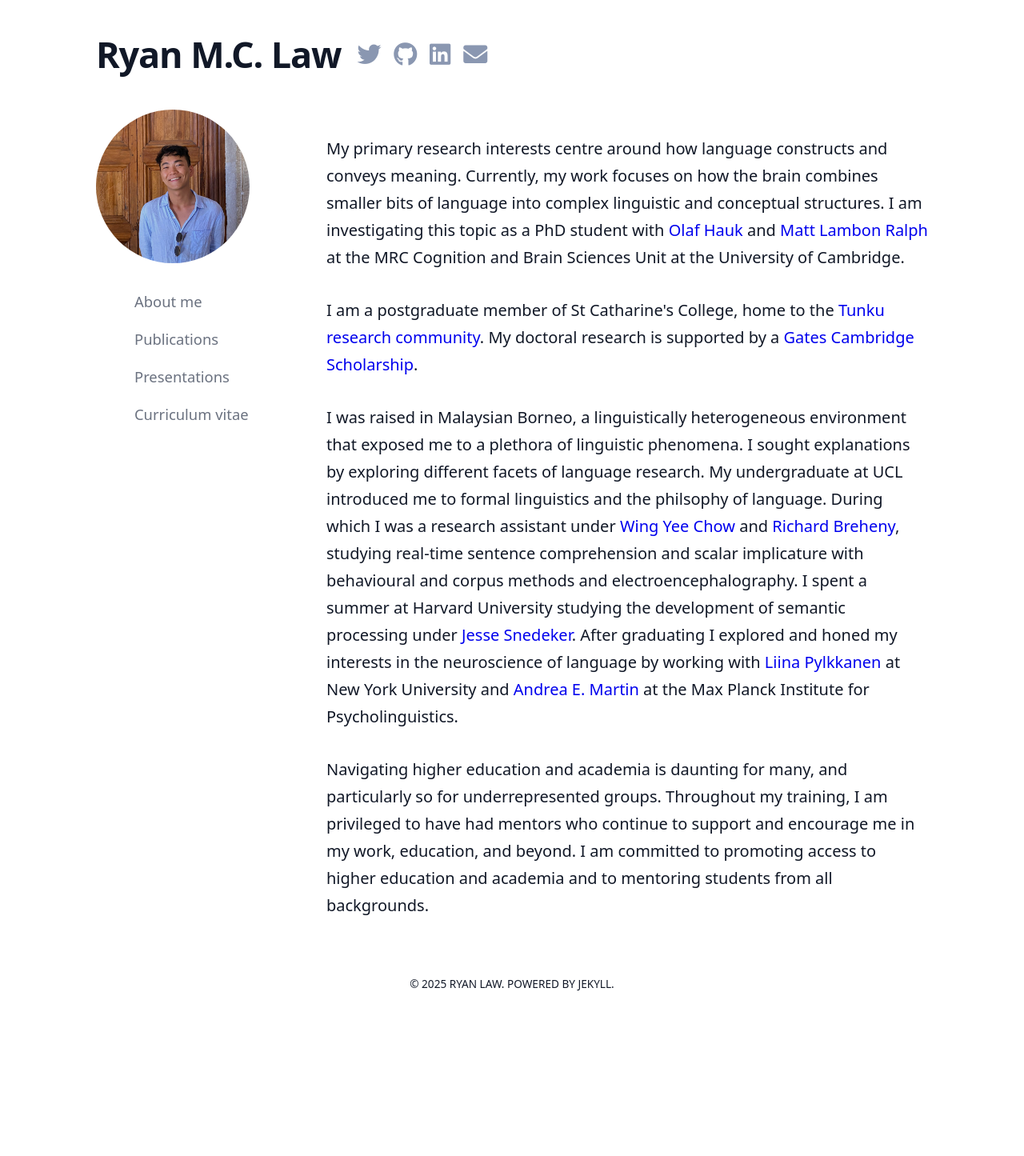
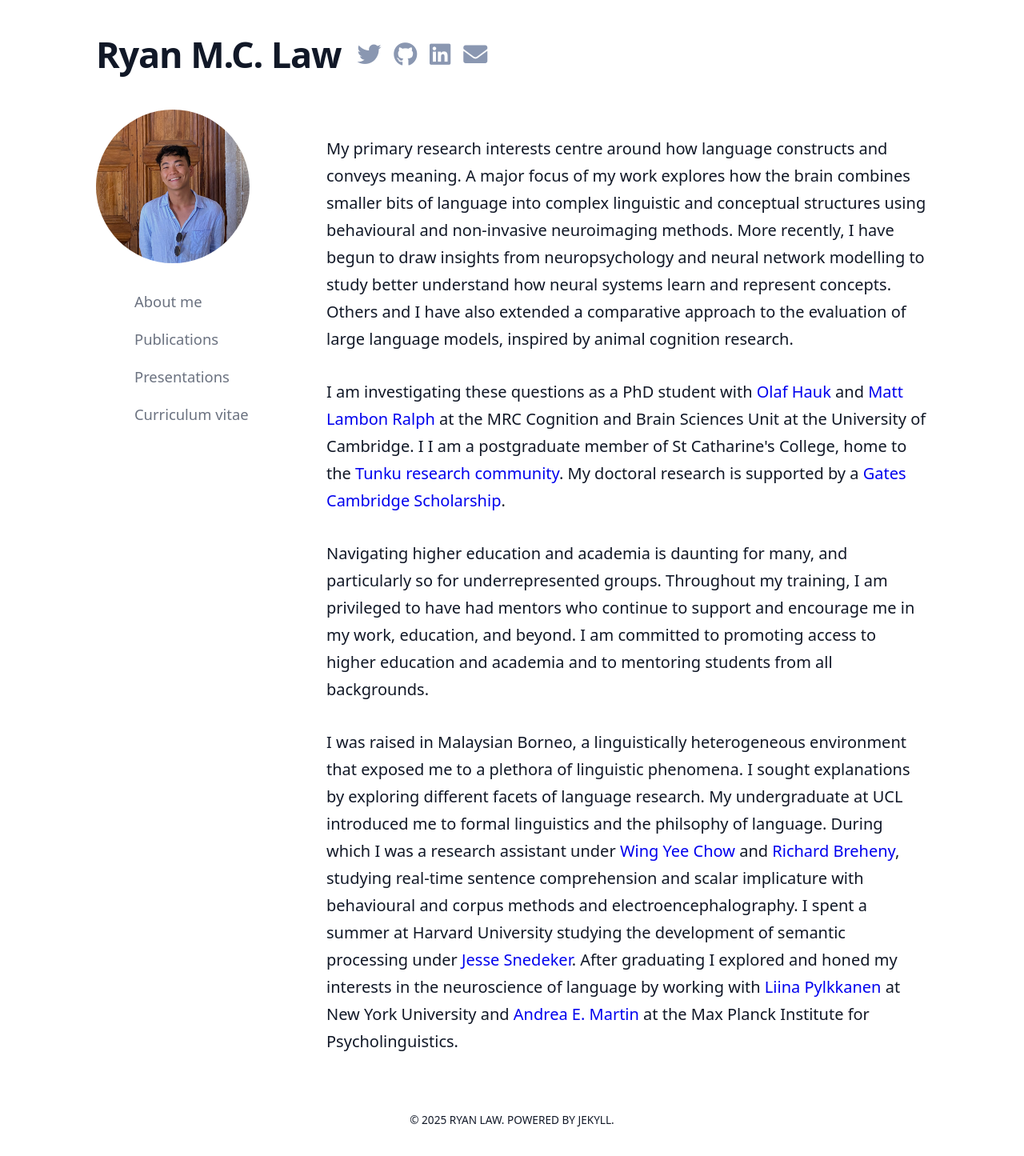
Before and after one commit to rmc-law/rmc-law.github.io, a Jekyll site: the page built from index.md, in a window 1280 px wide. Shown: the whole page at 80% size. Built offline with Jekyll 4.4.1, drawn with Linux system fonts in a browser that asks for light colours; some web fonts are replaced; a style sheet for code colours, icons or effects is not loaded; before the commit the page ends 1275 px from its top, so only the background shows below that.

Commit message:
update about

```diff
--- a/_includes/about.html
+++ b/_includes/about.html
@@ -1,8 +1,8 @@
-<p>My primary research interests centre around how language constructs and conveys meaning. Currently, my work focuses on how the brain combines smaller bits of language into complex linguistic and conceptual structures. I am investigating this topic as a PhD student with <a href="https://www.neuroscience.cam.ac.uk/directory/profile.php?olafhauk" target="_blank">Olaf Hauk</a> and <a href="http://www.mrc-cbu.cam.ac.uk/people/Matt.Lambon-Ralph/" target="_blank">Matt Lambon Ralph</a> at the MRC Cognition and Brain Sciences Unit at the University of Cambridge.</p>
+<p>My primary research interests centre around how language constructs and conveys meaning. A major focus of my work explores how the brain combines smaller bits of language into complex linguistic and conceptual structures using behavioural and non-invasive neuroimaging methods. More recently, I have begun to draw insights from neuropsychology and neural network modelling to study better understand how neural systems learn and represent concepts. Others and I have also extended a comparative approach to the evaluation of large language models, inspired by animal cognition research.</p>
 
-<p>I am a postgraduate member of St Catharine's College, home to the <a href="https://www.caths.cam.ac.uk/research/tunku" target="_blank">Tunku research community</a>. My doctoral research is supported by a <a href="https://gatescambridge.org/" target="_blank" title="Gates Cambridge Scholarship">Gates Cambridge Scholarship</a>.</p>
+<p>I am investigating these questions as a PhD student with <a href="https://www.neuroscience.cam.ac.uk/directory/profile.php?olafhauk" target="_blank">Olaf Hauk</a> and <a href="http://www.mrc-cbu.cam.ac.uk/people/Matt.Lambon-Ralph/" target="_blank">Matt Lambon Ralph</a> at the MRC Cognition and Brain Sciences Unit at the University of Cambridge. I I am a postgraduate member of St Catharine's College, home to the <a href="https://www.caths.cam.ac.uk/research/tunku" target="_blank">Tunku research community</a>. My doctoral research is supported by a <a href="https://gatescambridge.org/" target="_blank" title="Gates Cambridge Scholarship">Gates Cambridge Scholarship</a>.</p>
+
+<p>Navigating higher education and academia is daunting for many, and particularly so for underrepresented groups. Throughout my training, I am privileged to have had mentors who continue to support and encourage me in my work, education, and beyond. I am committed to promoting access to higher education and academia and to mentoring students from all backgrounds.</p>
 
 <p>I was raised in Malaysian Borneo, a linguistically heterogeneous environment that exposed me to a plethora of linguistic phenomena. I sought explanations by exploring different facets of language research. My undergraduate at UCL introduced me to formal linguistics and the philsophy of language. During which I was a research assistant under <a href="https://www.ucl.ac.uk/~ucjtwyc/Home.html" target="_blank">Wing Yee Chow</a> and <a href="https://www.ucl.ac.uk/pals/people/richard-breheny" target="_blank">Richard Breheny</a>, studying real-time sentence comprehension and scalar implicature with behavioural and corpus methods and electroencephalography. I spent a summer at Harvard University studying the development of semantic processing under <a href="https://psychology.fas.harvard.edu/people/jesse-snedeker" target="_blank">Jesse Snedeker</a>. After graduating I explored and honed my interests in the neuroscience of language by working with <a href="https://wp.nyu.edu/neurolinglab/people/liina-pylkkanen/" target="_blank">Liina Pylkkanen</a> at New York University and <a href="https://sites.google.com/site/aemn1011/home" target="_blank">Andrea E. Martin</a> at the Max Planck Institute for Psycholinguistics.
 </p>
-
-<p>Navigating higher education and academia is daunting for many, and particularly so for underrepresented groups. Throughout my training, I am privileged to have had mentors who continue to support and encourage me in my work, education, and beyond. I am committed to promoting access to higher education and academia and to mentoring students from all backgrounds.</p>
```
